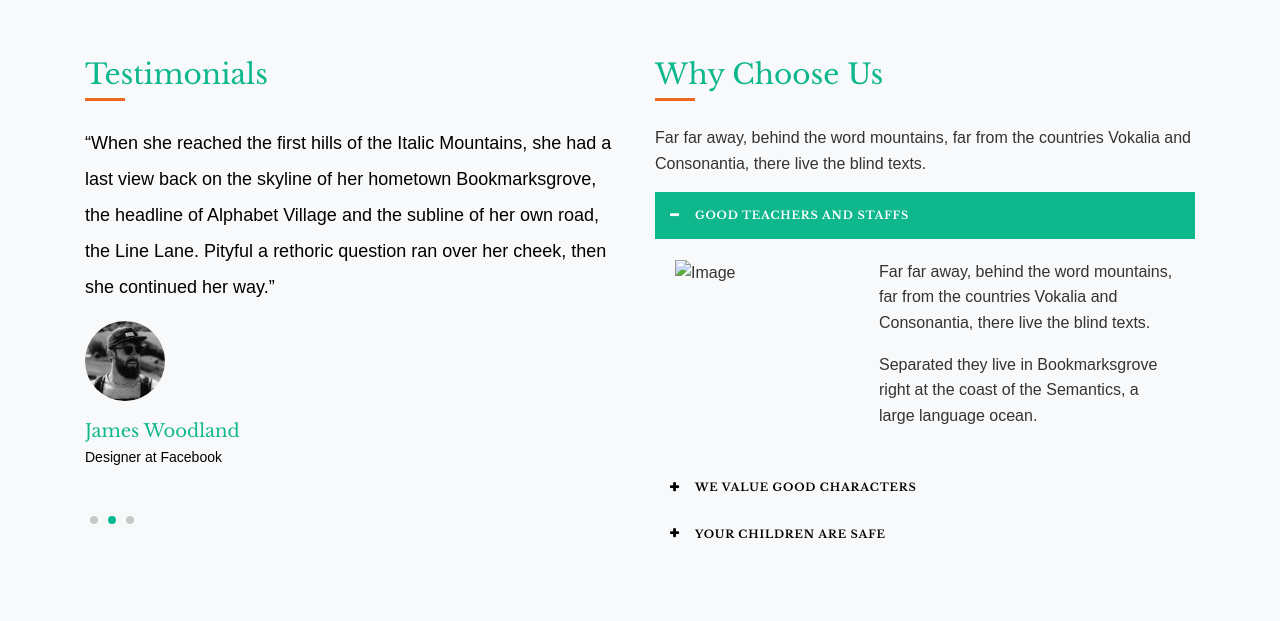
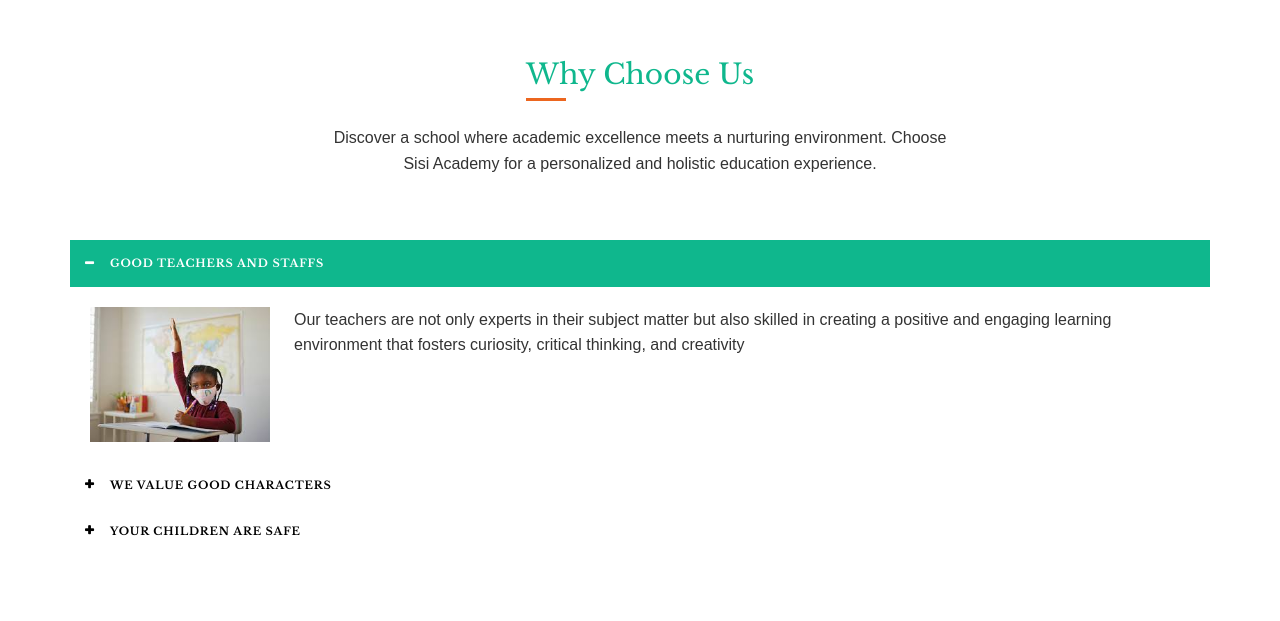
Before and after one commit to datawisepro/sisi_academy_ui, a website: page contact.html in a window 1280 px wide. Shown: the part 1459-2080 px from the top of the page. Drawn offline with nearby package versions, Linux system fonts and the light colour scheme; files whose address does not match are found by name; a web font is replaced by a local one.

Commit message:
edit why chose us section, add correct contact info,cleanup

```diff
--- a/contact.html
+++ b/contact.html
@@ -78,7 +78,7 @@
                 <h1 class="mb-4 heading text-white" data-aos="fade-up" data-aos-delay="100">Get In Touch</h1>
                 <div class="mb-5 text-white desc mx-auto" data-aos="fade-up" data-aos-delay="200">
                   <p>
-                    Another free template by <a href="https://Colorlib.com/" target="_blank" class="link-highlight">Colorlib</a>. Far far away, behind the word mountains, far from the countries Vokalia and Consonantia, there live the blind texts.
+                    Get in touch with us today and take the first step towards providing your child with an exceptional educational experience.
                   </p>
                 </div>
                 <p class="mb-0" data-aos="fade-up" data-aos-delay="300"><a href="#" class="btn btn-primary">Explore now</a></p>
@@ -100,28 +100,28 @@
               <div class="address mt-4">
                 <i class="icon-room"></i>
                 <h4 class="mb-2">Location:</h4>
-                <p>43 Raymouth Rd. Baltemoer, London 3910</p>
+                <p>Lamu,Kenya</p>
               </div>
 
               <div class="open-hours mt-4">
                 <i class="icon-clock-o"></i>
                 <h4 class="mb-2">Open Hours:</h4>
                 <p>
-                  Sunday-Friday:<br />
-                  11:00 AM - 2300 PM
+                  Monday-Friday:<br />
+                  9:00 AM - 5:00 PM
                 </p>
               </div>
 
               <div class="email mt-4">
                 <i class="icon-envelope"></i>
                 <h4 class="mb-2">Email:</h4>
-                <p>info@Colorlib</p>
+                <p>info@sisiacademy.com</p>
               </div>
 
               <div class="phone mt-4">
                 <i class="icon-phone"></i>
                 <h4 class="mb-2">Call:</h4>
-                <p>+1 1234 55488 55</p>
+                <p>+254 790 426 978</p>
               </div>
             </div>
           </div>
@@ -152,55 +152,18 @@
     </div>
     <!-- /.untree_co-section -->
 
-    <div class="untree_co-section bg-light">
+    <div class="untree_co-section">
+
       <div class="container">
-        <div class="row">
-          <div class="col-md-6 col-lg-6 mr-auto mb-5 mb-lg-0" data-aos="fade-up" data-aos-delay="0">
-            <h3 class="line-bottom mb-4">Testimonials</h3>
-            <div class="owl-carousel wide-slider-testimonial">
-              <div class="item">
-                <blockquote class="block-testimonial">
-                  <p>
-                    &ldquo;Far far away, behind the word mountains, far from the countries Vokalia and Consonantia, there live the blind texts. Separated they live in Bookmarksgrove right at the coast of the Semantics, a large language ocean.&rdquo;
-                  </p>
-                  <div class="author">
-                    <img src="images/person_1.jpg" alt="Free template by TemplateUX" />
-                    <h3>John Doe</h3>
-                    <p class="position">CEO, Founder</p>
-                  </div>
-                </blockquote>
-              </div>
+        <div class="row justify-content-center mb-5"">
+          <div class="col-lg-7 text-center  data-aos="fade-up" data-aos-delay="0">
+            <h3 class="line-bottom mb-4">Why Choose Us</h3>
+            <p>Discover a school where academic excellence meets a nurturing environment. Choose Sisi Academy for a personalized and holistic education experience. </p>
 
-              <div class="item">
-                <blockquote class="block-testimonial">
-                  <p>
-                    &ldquo;When she reached the first hills of the Italic Mountains, she had a last view back on the skyline of her hometown Bookmarksgrove, the headline of Alphabet Village and the subline of her own road, the Line Lane. Pityful a
-                    rethoric question ran over her cheek, then she continued her way.&rdquo;
-                  </p>
-                  <div class="author">
-                    <img src="images/person_2.jpg" alt="Free template by TemplateUX" />
-                    <h3>James Woodland</h3>
-                    <p class="position">Designer at Facebook</p>
-                  </div>
-                </blockquote>
-              </div>
-
-              <div class="item">
-                <blockquote class="block-testimonial">
-                  <p>&ldquo;A small river named Duden flows by their place and supplies it with the necessary regelialia. It is a paradisematic country, in which roasted parts of sentences fly into your mouth.&rdquo;</p>
-                  <div class="author">
-                    <img src="images/person_3.jpg" alt="Free template by TemplateUX" />
-                    <h3>Rob Smith</h3>
-                    <p class="position">Product Designer at Twitter</p>
-                  </div>
-                </blockquote>
           </div>
         </div>
-          </div>
-
-          <div class="col-lg-6">
-            <h3 class="line-bottom mb-4">Why Choose Us</h3>
-            <p>Far far away, behind the word mountains, far from the countries Vokalia and Consonantia, there live the blind texts.</p>
+        <div class="row">
+          <div class="" data-aos="fade-up" data-aos-delay="100">
 
             <div class="custom-accordion" id="accordion_1">
                 <div class="accordion-item">
@@ -212,17 +175,16 @@
                     <div class="accordion-body">
                       <div class="d-flex">
                         <div class="accordion-img mr-4">
-                        <img src="images/about_1.jpg" alt="Image" class="img-fluid" />
+                          <img src="images/school-girl.jpeg" alt="Image" class="img-fluid">
                         </div>
                         <div>
-                        <p>Far far away, behind the word mountains, far from the countries Vokalia and Consonantia, there live the blind texts.</p>
-                        <p>Separated they live in Bookmarksgrove right at the coast of the Semantics, a large language ocean.</p>
+                          <p>Our teachers are not only experts in their subject matter but also skilled in creating a positive and engaging learning environment that fosters curiosity, critical thinking, and creativity </p>
+
                           </div>
                       </div>
                     </div>
                   </div>
-              </div>
-              <!-- .accordion-item -->
+                </div> <!-- .accordion-item -->
 
                 <div class="accordion-item">
                   <h2 class="mb-0">
@@ -232,17 +194,16 @@
                     <div class="accordion-body">
                       <div class="d-flex">
                         <div class="accordion-img mr-4">
-                        <img src="images/about_2.jpg" alt="Image" class="img-fluid" />
+                          <img src="images/school-girl2.jpg" alt="Image" class="img-fluid">
                         </div>
                         <div>
-                        <p>Far far away, behind the word mountains, far from the countries Vokalia and Consonantia, there live the blind texts.</p>
-                        <p>Separated they live in Bookmarksgrove right at the coast of the Semantics, a large language ocean.</p>
+                          <p>With a focus on social and emotional learning, we help our students develop the skills and mindset they need to become responsible, compassionate, and resilient individuals who can positively impact their communities. </p>
+
                           </div>
                       </div>
                     </div>
                   </div>
-              </div>
-              <!-- .accordion-item -->
+                </div> <!-- .accordion-item -->
                 <div class="accordion-item">
                   <h2 class="mb-0">
                     <button class="btn btn-link collapsed" type="button" data-toggle="collapse" data-target="#collapseThree" aria-expanded="false" aria-controls="collapseThree">Your Children are Safe</button>
@@ -252,23 +213,25 @@
                     <div class="accordion-body">
                       <div class="d-flex">
                         <div class="accordion-img mr-4">
-                        <img src="images/about_1.jpg" alt="Image" class="img-fluid" />
+                          <img src="images/school-boys.jpg" alt="Image" class="img-fluid">
                         </div>
                         <div>
-                        <p>When she reached the first hills of the Italic Mountains, she had a last view back on the skyline of her hometown Bookmarksgrove, the headline of Alphabet Village and the subline of her own road, the Line Lane.</p>
-                        <p>Pityful a rethoric question ran over her cheek, then she continued her way.</p>
+                          <p>At Sisi Academy, we understand that safety is a top priority for families. That's why we have implemented rigorous safety protocols to ensure that our students are protected and secure while they learn and grow.</p>
+
+                          </div>
+                      </div>
+
+                    </div>
+                  </div>
+
+                </div> <!-- .accordion-item -->
+
+              </div>
+
           </div>
         </div>
       </div>
-                </div>
-              </div>
-              <!-- .accordion-item -->
-            </div>
-          </div>
-        </div>
-      </div>
-    </div>
-    <!-- /.untree_co-section -->
+    </div> <!-- /.untree_co-section -->
 
     <div class="site-footer">
       <div class="container">
```
Lines whose indentation alone changed are shown as unchanged.
